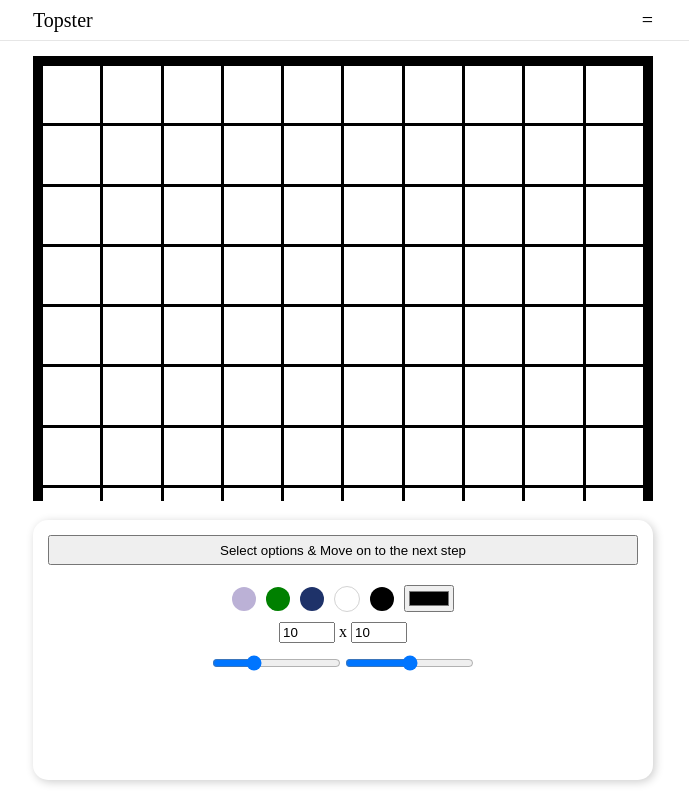
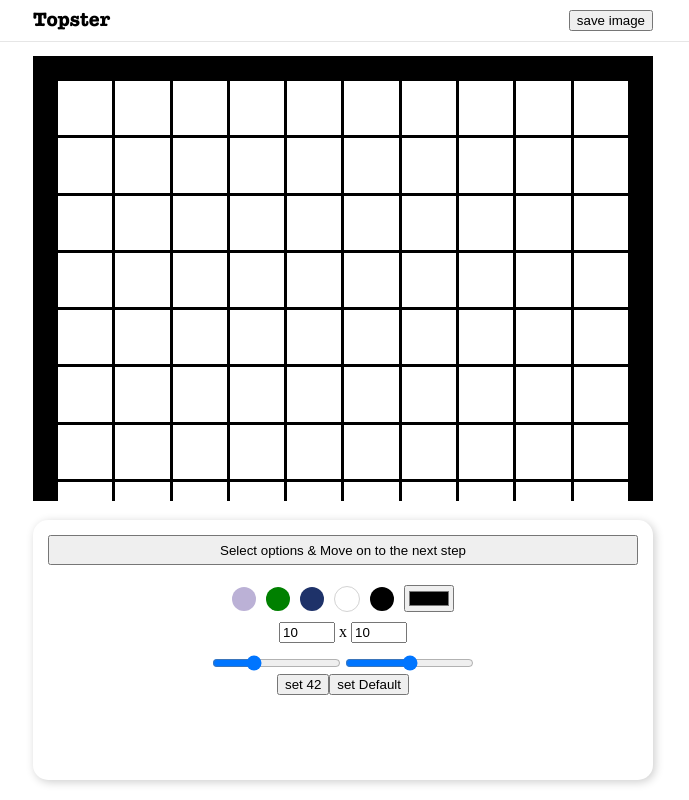
Before and after one commit to 9yujin/topster-frontend, a React (Create React App) app: page / in a window 1280 px wide. Shown: the whole page, without its empty margins (297-986 px from the left). Built offline with nearby package versions, Linux system fonts and the light colour scheme.

Commit message:
download image

```diff
--- a/package.json
+++ b/package.json
@@ -8,6 +8,7 @@
     "@testing-library/react": "^11.1.0",
     "@testing-library/user-event": "^12.1.10",
     "axios": "^0.21.4",
+    "html-to-image": "^1.9.0",
     "http-proxy-middleware": "^2.0.1",
     "react": "^17.0.2",
     "react-dom": "^17.0.2",
--- a/src/App.css
+++ b/src/App.css
@@ -1,4 +1,9 @@
 @import "https://cdn.jsdelivr.net/npm/reset-css@5.0.1/reset.min.css";
+
+@font-face {
+  font-family: AmericanTypewriterBold;
+  src: url(./Assets/fonts/AmericanTypewriterBold.ttf);
+}
 
 body {
   padding-top: 41px;
@@ -8,7 +13,6 @@ body {
 
 /*헤더*/
 #header {
-  display: flex;
   align-items: center;
   position: fixed;
   top: 0;
@@ -19,20 +23,17 @@ body {
   border-bottom: 1px solid #e6e6e6;
   background-color: #fff;
 }
-#header .header-title {
-  font-size: 20px;
+
+#header .inner-container {
+  display: flex;
+  justify-content: space-between;
   padding-top: 10px;
   padding-bottom: 10px;
-  z-index: 2;
 }
-
-#header .header-menu {
-  position: absolute;
-  right: 0;
-  bottom: 10px;
+#header .header-title {
+  font-family: AmericanTypewriterBold;
   font-size: 20px;
 }
-
 /*탑스터 영역*/
 
 .grid-wrapper {
@@ -114,6 +115,9 @@ body {
 .pallete:nth-child(4) {
   border: 1px solid lightgray;
 }
+.pallete:hover {
+  transform: scale(1.1);
+}
 
 button {
   height: 30px;
--- a/src/App.js
+++ b/src/App.js
@@ -3,28 +3,50 @@ import GetAlbums from "./components/GetAlbums";
 import Option from "./components/Option";
 import Create42 from "./components/Create42";
 import CreateGrid from "./components/CreateGrid";
-import React, { useState } from "react";
+import React, { useState, useContext, useRef, useCallback } from "react";
 import * as dnd from "./components/Dnd";
 import { OptionProvider } from "./context/OptionContext";
+import OptionContext from "./context/OptionContext";
+import * as htmlToImage from "html-to-image";
+import { toPng, toJpeg, toBlob, toPixelData, toSvg } from "html-to-image";
 
 function App() {
-  const [fortytwo, setFortytwo] = useState(false);
+  const { actions, state } = useContext(OptionContext);
   const [optiontoggle, setOptionToggle] = useState(true);
+  const canvas = useRef(null);
+
+  const onSave = useCallback(() => {
+    if (canvas.current === null) {
+      return;
+    }
+    toPng(canvas.current, { cacheBust: true })
+      .then((dataUrl) => {
+        const link = document.createElement("a");
+        link.download = "my-topster.png";
+        link.href = dataUrl;
+        link.click();
+      })
+      .catch((err) => {
+        console.log(err);
+      });
+  }, [canvas]);
 
   return (
     <>
       <header id="header">
         <div className="container">
           <div className="inner-container">
-            <h1 class="header-title">Topster</h1>
-            <div class="header-menu">=</div>
+            <h1 className="header-title">Topster</h1>
+            <input className="header-menu" type="button" value="save image" onClick={onSave} />
           </div>
         </div>
       </header>
 
       <main id="main">
         <OptionProvider>
-          <div class="grid-wrapper">{fortytwo ? <Create42 /> : <CreateGrid dnd={dnd} />}</div>
+          <div class="grid-wrapper" ref={canvas}>
+            {state.fortytwo ? <Create42 /> : <CreateGrid dnd={dnd} />}
+          </div>
           <div class="container">
             <div class="inner-container">
               <button
--- a/src/components/CreateGrid.js
+++ b/src/components/CreateGrid.js
@@ -2,18 +2,41 @@ import React, { useState, useContext } from "react";
 import styled from "styled-components";
 import OptionContext from "../context/OptionContext";
 
+const GridContainer = styled.div`
+  grid-template-rows: repeat((${(props) => props.rows}), 1fr);
+  width: calc(100vw - 30px - (2 * ${(props) => props.containerpadding}px));
+  height: calc(
+    (100vw - 30px - 2 * ${(props) => props.containerpadding}px) / (${(props) => props.cols}) *
+      (${(props) => props.rows})
+  );
+  margin: 0 auto;
+  background-color: ${(props) => props.backgroundcolor};
+  display: grid;
+  margin-top: 15px;
+  grid-gap: ${(props) => props.gap}px;
+  padding: ${(props) => props.containerpadding}px;
+  /* border: ${(props) =>
+    props.backgroundcolor !== "#ffffff" ? "0px" : props.containerpadding === 0 ? "0px" : "1px"}
+    solid gray; */
+  @media (min-width: 650px) {
+    width: calc(620px - 2 * ${(props) => props.containerpadding}px);
+    height: calc(
+      (620px - 2 * ${(props) => props.containerpadding}px) / (${(props) => props.cols}) *
+        (${(props) => props.rows})
+    );
+  }
+`;
+
+const GridItem = styled.div`
+  background-color: ${(props) => (props.bg === "#ffffff" ? "lightgray" : "white")};
+`;
+
 const CreateGrid = ({ dnd }) => {
   const { state } = useContext(OptionContext);
   const { rows, cols, gap, backgroundcolor, containerpadding } = state;
-  /*   const [rows, setRows] = useState(8);
-  const [cols, setCols] = useState(8);
-  const [gap, setGap] = useState(3);
-  const [backgroundcolor, setBackgroundColor] = useState("#000000");
-  const [containerpadding, setContainerPadding] = useState(10); */
-
   const { handleDragOver, handleDragLeave, handleDrop, handleDragEnter } = dnd;
 
-  const GridContainer = styled.div`
+  /*   const GridContainer = styled.div`
     grid-template-rows: repeat(${rows}, 1fr);
     width: calc(100vw - 30px - 2 * ${containerpadding}px);
     height: calc((100vw - 30px - 2 * ${containerpadding}px) / ${cols} * ${rows});
@@ -23,19 +46,28 @@ const CreateGrid = ({ dnd }) => {
     margin-top: 15px;
     grid-gap: ${gap}px;
     padding: ${containerpadding}px;
-    border: ${(props) => (props.bg === "#ffffff" ? "1px" : "0px")} solid gray;
+    border: ${(props) => (props.bg !== "#ffffff" ? "0px" : containerpadding === 0 ? "0px" : "1px")}
+      solid gray;
     @media (min-width: 650px) {
       width: calc(620px - 2 * ${containerpadding}px);
       height: calc((620px - 2 * ${containerpadding}px) / ${cols} * ${rows});
     }
   `;
+  //얘를 밖으로 빼내야 create42랑 번갈아 보여줄수있는데,,, 저 state들 때문에 밖으로 못빼누,,,
 
   const GridItem = styled.div`
-    background-color: ${(props) => (props.bg === "#ffffff" ? "lightgray" : "white")};
-  `;
+    background-color: ${(props) => (props.backgroundcolor === "#ffffff" ? "lightgray" : "white")};
+  `; */
 
   return (
-    <GridContainer className="grid-container" bg={backgroundcolor}>
+    <GridContainer
+      className="grid-container"
+      rows={rows}
+      cols={cols}
+      gap={gap}
+      backgroundcolor={backgroundcolor}
+      containerpadding={containerpadding}
+    >
       {[...Array(rows)].map((row, i) => (
         <div
           className="row"
--- a/src/components/Option.js
+++ b/src/components/Option.js
@@ -49,6 +49,19 @@ const Option = () => {
     actions.setContainerPadding(parseInt(paddingvalue));
   }, [paddingvalue]);
 
+  const set42 = () => {
+    actions.setFortytwo((prev) => !prev);
+  };
+
+  const setDefault = () => {
+    actions.setBackgroundColor("#000000");
+    setPickColor("#000000");
+    actions.setGap(3);
+    setGapValue(3);
+    actions.setContainerPadding(25);
+    setPaddingValue(25);
+  };
+
   return (
     <div
       style={{ margin: "5px 15px", display: "flex", flexDirection: "column", alignItems: "center" }}
@@ -99,7 +112,11 @@ const Option = () => {
       </div>
       <div>
         <input type="range" min="0" max="10" value={gapvalue} onChange={onChangeGap} />
-        <input type="range" min="0" max="20" value={paddingvalue} onChange={onChangePadding} />
+        <input type="range" min="0" max="50" value={paddingvalue} onChange={onChangePadding} />
+      </div>
+      <div>
+        <input type="button" value={state.fortytwo ? "set Grid" : "set 42"} onClick={set42} />
+        <input type="button" value="set Default" onClick={setDefault} />
       </div>
     </div>
   );
--- a/src/context/OptionContext.js
+++ b/src/context/OptionContext.js
@@ -6,7 +6,8 @@ const OptionContext = createContext({
     cols: 10,
     gap: 3,
     backgroundcolor: "black",
-    containerpadding: 10,
+    containerpadding: 25,
+    fortytwo: false,
   },
   actions: {
     setRows: () => {},
@@ -14,6 +15,7 @@ const OptionContext = createContext({
     setGap: () => {},
     setBackgroundColor: () => {},
     setContainerPadding: () => {},
+    setFortytwo: () => {},
   },
 });
 
@@ -22,11 +24,12 @@ const OptionProvider = ({ children }) => {
   const [cols, setCols] = useState(10);
   const [gap, setGap] = useState(3);
   const [backgroundcolor, setBackgroundColor] = useState("#000000");
-  const [containerpadding, setContainerPadding] = useState(10);
+  const [containerpadding, setContainerPadding] = useState(25);
+  const [fortytwo, setFortytwo] = useState(false);
 
   const value = {
-    state: { rows, cols, gap, backgroundcolor, containerpadding },
-    actions: { setRows, setCols, setGap, setBackgroundColor, setContainerPadding },
+    state: { rows, cols, gap, backgroundcolor, containerpadding, fortytwo },
+    actions: { setRows, setCols, setGap, setBackgroundColor, setContainerPadding, setFortytwo },
   };
 
   return <OptionContext.Provider value={value}>{children}</OptionContext.Provider>;
```
Also changed, not shown: src/Assets/fonts/AmericanTypewriterBold.ttf (added), 1 other file (tests, documents, lock files or other folders).
